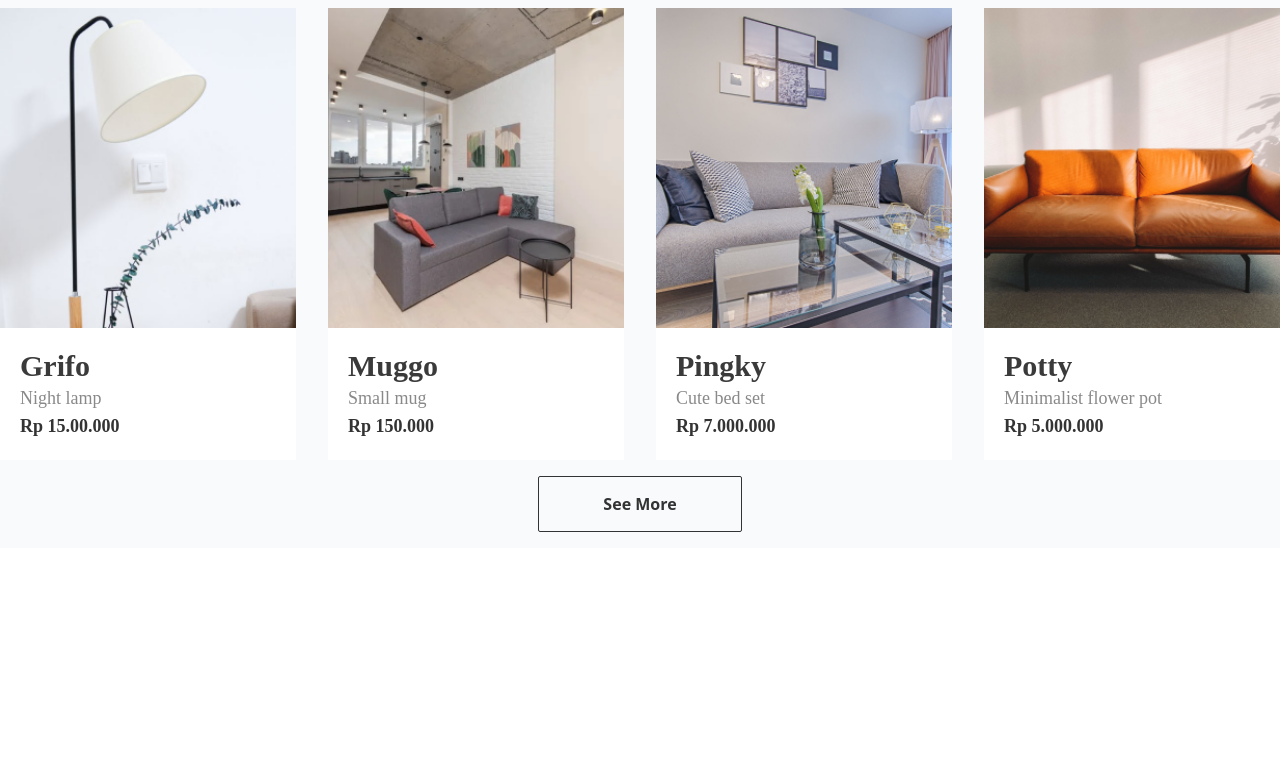
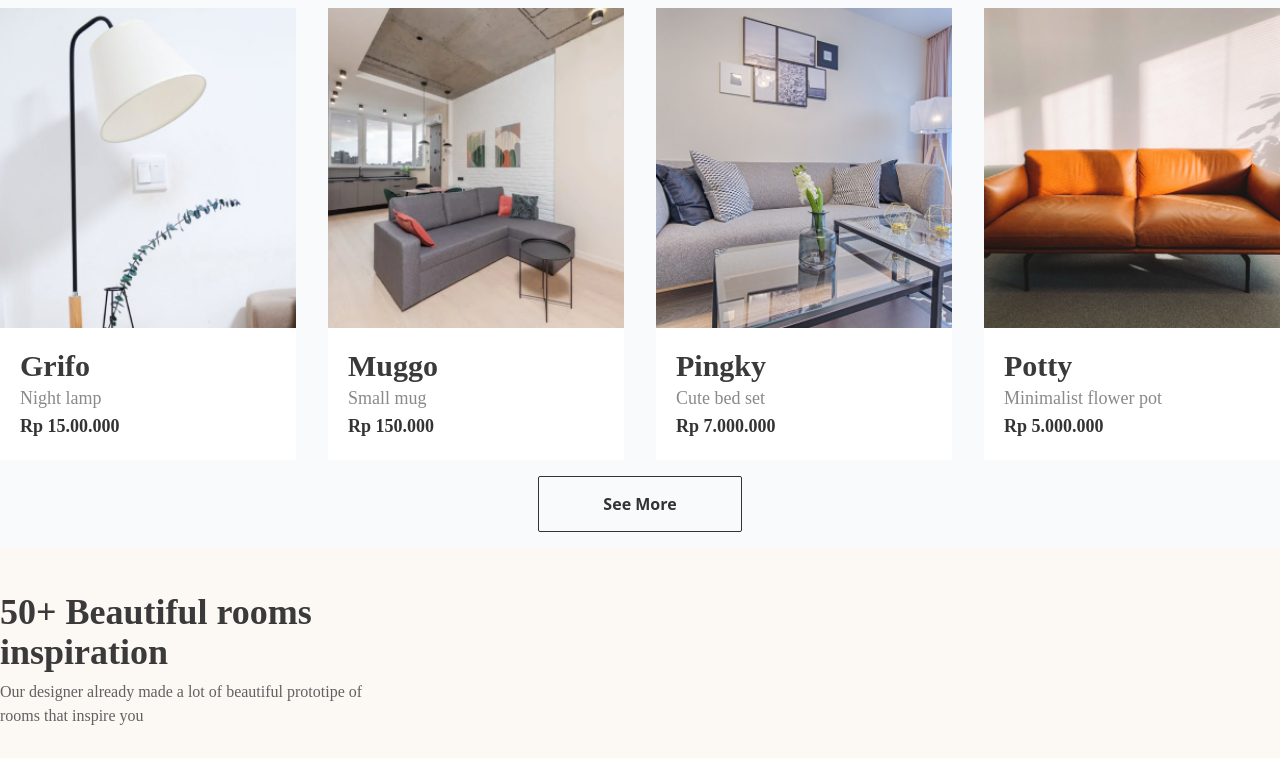
Before and after one commit to pritomrabidas/Furniro, a React (Vite) app: page / in a window 1280 px wide. Shown: the part 2000-2758 px from the top of the page. Before the commit the page ends 2548 px from the top, so only its background shows below. Built offline with nearby package versions, Linux system fonts and the light colour scheme.

Commit message:
Scale hover

```diff
--- a/package.json
+++ b/package.json
@@ -13,7 +13,9 @@
     "react": "^18.3.1",
     "react-dom": "^18.3.1",
     "react-icons": "^5.2.1",
-    "react-router-dom": "^6.24.0"
+    "react-router-dom": "^6.24.0",
+    "react-slick": "^0.30.2",
+    "slick-carousel": "^1.8.1"
   },
   "devDependencies": {
     "@types/react": "^18.3.3",
--- /dev/null
+++ b/src/Components/Home/Explore.jsx
@@ -0,0 +1,24 @@
+
+const Explore = () => {
+
+  return (
+    <div className="bg-[#FCF8F3]">
+      <div className="container py-11 flex">
+        <div className="w-2/5 font-['poppins']">
+          <h2 className="font-bold text-4xl text-navegrey w-[400px]">
+            50+ Beautiful rooms inspiration
+          </h2>
+          <p className="font-medium text-base text-[#616161] w-[400px] pt-2 pb-8">
+            Our designer already made a lot of beautiful prototipe of rooms that
+            inspire you
+          </p>
+          <button className=" border py-3 px-9 text-base font-semibold text-brand bg-secandari">
+            Explore More
+          </button>
+        </div>
+      </div>
+    </div>
+  );
+};
+
+export default Explore;
--- a/src/Components/Home/ProductItem.jsx
+++ b/src/Components/Home/ProductItem.jsx
@@ -1,18 +1,49 @@
-
-const ProductItem = ({Image,Heading,Paragraph,Price,ThrowPrice}) => {
+import { Link } from "react-router-dom";
+import { CiShare2 } from "react-icons/ci";
+import { IoIosHeartEmpty } from "react-icons/io";
+const ProductItem = ({ Image, Heading, Paragraph, Price, ThrowPrice }) => {
   return (
-    <div className="bg-white">
+    <div className="bg-white  relative group">
       <img src={Image} alt="product" className=" w-full h-80" />
+      <div className=" absolute bg-[rgba(32,22,22,0.71)] z-10 w-full h-full top-0 left-0 scale-0 duration-500 delay-100 group-hover:scale-100">
+        <div className="justify-center flex pt-48">
+          <Link className="px-12 py-3 border bg-brand text-secandari rounded-sm">
+            Add to cart
+          </Link>
+        </div>
+        <div className="px-4 flex gap-5 pt-6">
+          <span className="font-semibold text-base font-['poppins'] text-[#FFFFFF] flex gap-2">
+            <CiShare2  />
+            <p>Share</p>
+          </span>
+          <span className="font-semibold tex-base font-['poppins'] text-[#FFFFFF] flex gap-2">
+            <CiShare2 />
+            <p>Share</p>
+          </span>
+          <span className="font-semibold tex-base font-['poppins'] text-[#FFFFFF] flex gap-2">
+            <IoIosHeartEmpty />
+            <p>Love</p>
+          </span>
+        </div>
+      </div>
       <div className="p-5">
-            <h3 className="font-semibold text-3xl font-['poppins'] text-navegrey">{Heading}</h3>
-            <p className="font-normal text-lg font-['poppins'] text-[#898989]">{Paragraph}</p>
+        <h3 className="font-semibold text-3xl font-['poppins'] text-navegrey">
+          {Heading}
+        </h3>
+        <p className="font-normal text-lg font-['poppins'] text-[#898989]">
+          {Paragraph}
+        </p>
         <div className="flex gap-4">
-                <span className="font-semibold text-lg font-['poppins'] text-primary">{Price}</span>
-                <span className="font-normal text-base font-['poppins'] line-through text-[#B0B0B0]">{ThrowPrice}</span>
+          <span className="font-semibold text-lg font-['poppins'] text-primary">
+            {Price}
+          </span>
+          <span className="font-normal text-base font-['poppins'] line-through text-[#B0B0B0]">
+            {ThrowPrice}
+          </span>
         </div>
       </div>
     </div>
-  )
-}
+  );
+};
 
-export default ProductItem
+export default ProductItem;
--- a/src/Components/Navbar.jsx
+++ b/src/Components/Navbar.jsx
@@ -43,7 +43,7 @@ const Navbar = () => {
   };
 
   return (
-    <div className="bg-slate-50 shadow-sm w-full fixed">
+    <div className="bg-slate-50 shadow-sm w-full fixed z-20">
       <div className="container py-5 flex justify-between items-center cursor-default relative ">
         <div className="">
           <img src="logo.png" alt="" className="w-40 h-10 rounded-lg" />
--- a/src/Components/pages/Home.jsx
+++ b/src/Components/pages/Home.jsx
@@ -1,5 +1,6 @@
 import Banner from "../Home/Banner"
 import Browse from "../Home/Browse"
+import Explore from "../Home/Explore"
 import Product from "../Home/Product"
 
 const Home = () => {
@@ -8,6 +9,7 @@ const Home = () => {
       <Banner/>
       <Browse/>
       <Product/>
+      <Explore/>
     </div>
   )
 }
```
Also changed, not shown: 1 other file (tests, documents, lock files or other folders). Lines whose indentation alone changed are shown as unchanged.
